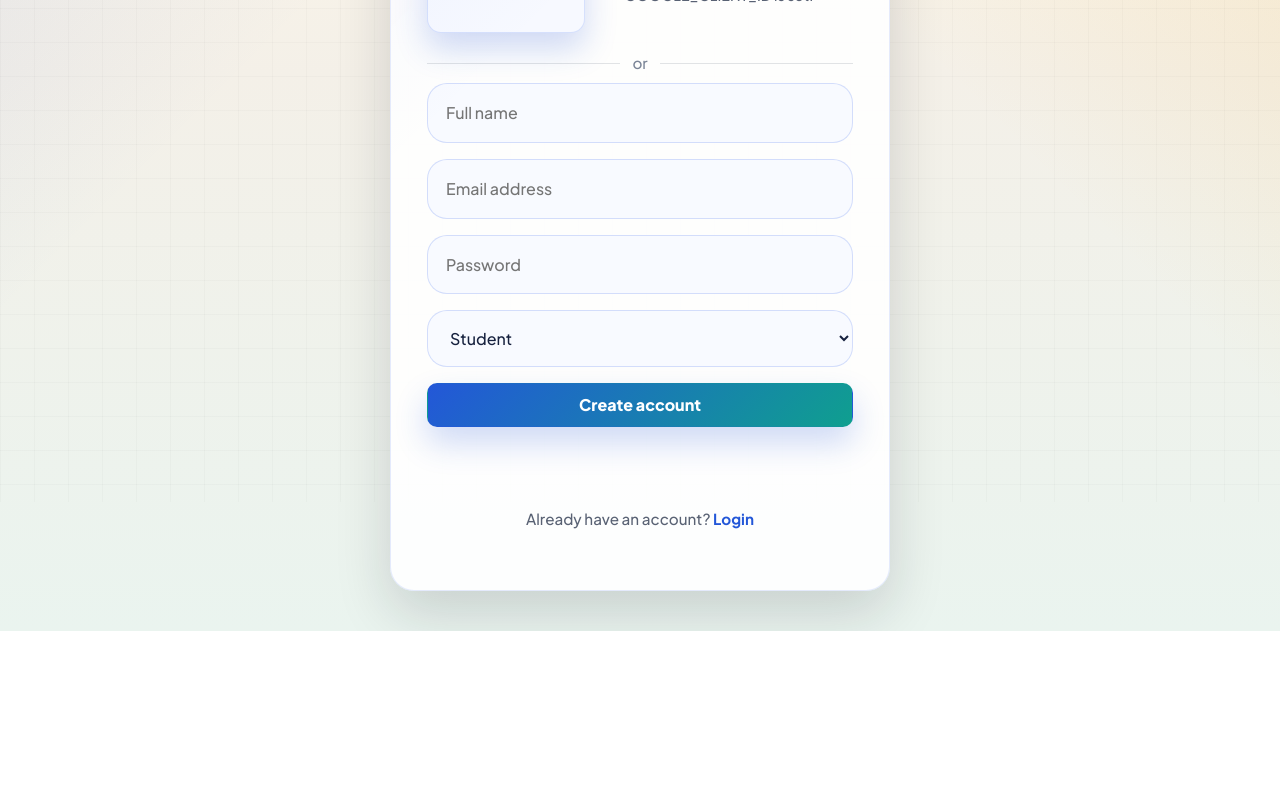
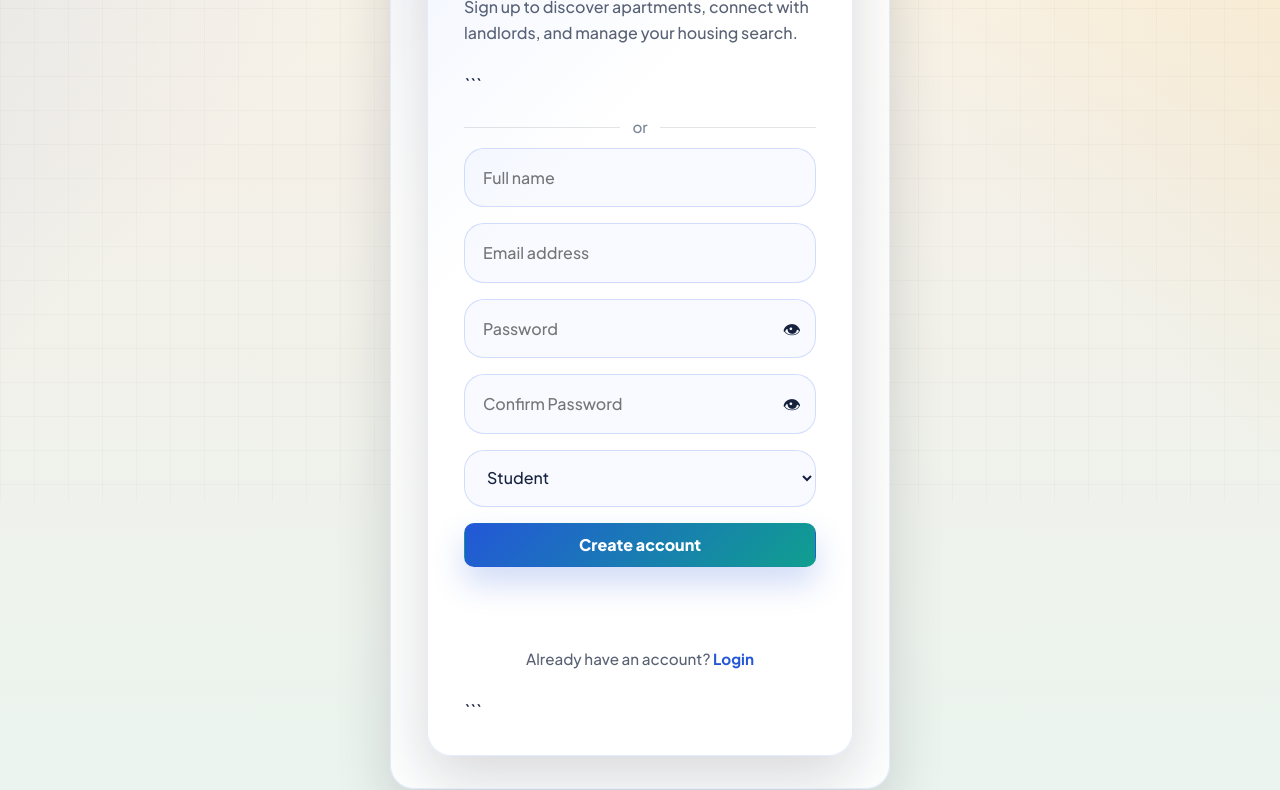
Before and after one commit to noahadeleye17-coder/campus-housing, a website: page frontend/register.html in a window 1280 px wide. Shown: the part 298-1088 px from the top of the page. Before the commit the page ends 929 px from the top, so only its background shows below. Drawn offline with Linux system fonts and the light colour scheme; no server answers.

Commit message:
there are changes to authentication and styling of the register page. The following files have been modified:

````diff
--- a/frontend/register.html
+++ b/frontend/register.html
@@ -14,27 +14,119 @@
       <p>Sign up to discover apartments, connect with landlords, and manage your housing search.</p>
     </div>
 
+    <!DOCTYPE html>
+
+<html lang="en">
+<head>
+  <meta charset="UTF-8" />
+  <meta name="viewport" content="width=device-width, initial-scale=1.0" />
+  <title>Register | Campus Housing</title>
+  <link rel="stylesheet" href="./style.css" />
+  <script src="https://accounts.google.com/gsi/client" async defer></script>
+
+  <style>
+    .password-container {
+      position: relative;
+      width: 100%;
+    }
+
+    .password-container input {
+      width: 100%;
+      box-sizing: border-box;
+      padding-right: 45px;
+    }
+
+    .toggle-password {
+      position: absolute;
+      right: 15px;
+      top: 50%;
+      transform: translateY(-50%);
+      cursor: pointer;
+      user-select: none;
+      font-size: 18px;
+    }
+  </style>
+
+</head>
+<body class="auth-page">
+  <div class="auth-card">
+    <div>
+      <h1>Create your account</h1>
+      <p>Sign up to discover apartments, connect with landlords, and manage your housing search.</p>
+    </div>
+
+```
 <div id="googleSignInButton"></div>
 <div class="divider"><span>or</span></div>
 
 <form id="registerForm" class="auth-form">
   <input type="text" id="name" placeholder="Full name" required />
+
   <input type="email" id="email" placeholder="Email address" required />
-      <input type="password" id="password" placeholder="Password" required />
+
+  <div class="password-container">
+    <input
+      type="password"
+      id="password"
+      placeholder="Password"
+      required
+    />
+    <span
+      class="toggle-password"
+      onclick="togglePassword('password', this)"
+    >👁</span>
+  </div>
+
+  <div class="password-container">
+    <input
+      type="password"
+      id="confirmPassword"
+      placeholder="Confirm Password"
+      required
+    />
+    <span
+      class="toggle-password"
+      onclick="togglePassword('confirmPassword', this)"
+    >👁</span>
+  </div>
+
   <select id="role">
     <option value="student">Student</option>
     <option value="landlord">Landlord</option>
   </select>
-      <button type="submit" class="btn btn-primary">Create account</button>
+
+  <button type="submit" class="btn btn-primary">
+    Create account
+  </button>
+
   <p id="error" class="form-error"></p>
 </form>
 
 <p class="secondary-text">
-      Already have an account? <a href="login.html">Login</a>
+  Already have an account?
+  <a href="login.html">Login</a>
 </p>
+```
+
   </div>
 
+  <script>
+    function togglePassword(id, icon) {
+      const input = document.getElementById(id);
+
+      if (input.type === "password") {
+        input.type = "text";
+        icon.textContent = "🙈";
+      } else {
+        input.type = "password";
+        icon.textContent = "👁";
+      }
+    }
+  </script>
+
   <script src="google-auth.js"></script>
+
   <script src="register.js"></script>
+
 </body>
 </html>
--- a/frontend/register.js
+++ b/frontend/register.js
@@ -7,7 +7,13 @@ form.addEventListener("submit", async (e) => {
 const name = document.getElementById("name").value;
 const email = document.getElementById("email").value;
 const password = document.getElementById("password").value;
+const confirmPassword = document.getElementById("confirmPassword").value;
 const role = document.getElementById("role").value;
+
+if (password !== confirmPassword) {
+if (errorText) errorText.textContent = "Passwords do not match";
+return;
+}
 
 try {
 const res = await fetch("/api/auth/register", {
@@ -18,8 +24,10 @@ form.addEventListener("submit", async (e) => {
 body: JSON.stringify({ name, email, password, role })
 });
 
+```
 const contentType = res.headers.get("content-type") || "";
 let data;
+
 if (contentType.includes("application/json")) {
   data = await res.json();
 } else {
@@ -28,16 +36,25 @@ form.addEventListener("submit", async (e) => {
 }
 
 if (!res.ok) {
-      const message = data.message || (data.errors && data.errors[0]?.msg) || "Registration failed";
+  const message =
+    data.message ||
+    (data.errors && data.errors[0]?.msg) ||
+    "Registration failed";
+
   if (errorText) errorText.textContent = message;
   return;
 }
 
 alert("Registration successful. Please login.");
 window.location.href = "login.html";
+```
 
 } catch (error) {
-    if (errorText) errorText.textContent = error.message || "Server error. Make sure the backend is running and the page is served from the Express app.";
+if (errorText) {
+errorText.textContent =
+error.message ||
+"Server error. Make sure the backend is running and the page is served from the Express app.";
+}
 }
 });
 
@@ -55,6 +72,7 @@ window.handleGoogleCredentialResponse = async (response) => {
 
 const contentType = res.headers.get("content-type") || "";
 let data;
+
 if (contentType.includes("application/json")) {
   data = await res.json();
 } else {
@@ -64,6 +82,7 @@ window.handleGoogleCredentialResponse = async (response) => {
 
 if (!res.ok) {
   const message = data.message || "Google login failed";
+
   if (errorText) errorText.textContent = message;
   return;
 }
@@ -77,8 +96,13 @@ window.handleGoogleCredentialResponse = async (response) => {
 } else {
   window.location.href = "index.html";
 }
+```
+
 } catch (error) {
-    if (errorText) errorText.textContent = error.message || "Google login failed";
+if (errorText) {
+errorText.textContent =
+error.message || "Google login failed";
+}
 }
 };
 
--- a/frontend/style.css
+++ b/frontend/style.css
@@ -2113,3 +2113,23 @@ img {
   padding: 0 8px;
 }
 }
+.password-container {
+  position: relative;
+  width: 100%;
+}
+
+.password-container input {
+  width: 100%;
+  box-sizing: border-box;
+  padding-right: 45px;
+}
+
+.toggle-password {
+  position: absolute;
+  right: 15px;
+  top: 50%;
+  transform: translateY(-50%);
+  cursor: pointer;
+  user-select: none;
+  font-size: 18px;
+}
````
Lines whose indentation alone changed are shown as unchanged.
